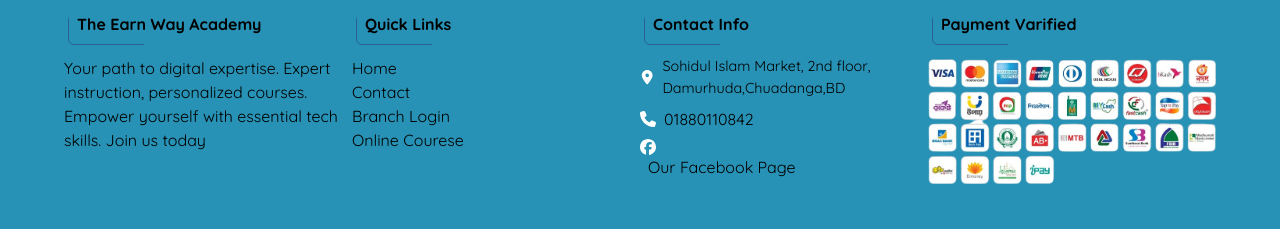
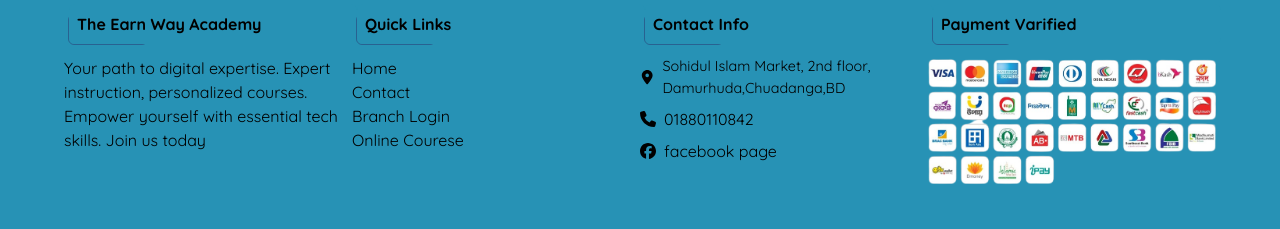
Before and after one commit to hmnazmul24/theearnwayacademy, a Next.js app: page /branch-apply in a window 1280 px wide. Shown: the part 1178-1407 px from the top of the page. Built offline with nearby package versions, Linux system fonts and the light colour scheme; no server answers; a web font is replaced by a local one.

Commit message:
fb logo changed

```diff
--- a/components/shared/MainFooter.tsx
+++ b/components/shared/MainFooter.tsx
@@ -43,7 +43,7 @@ const MainFooter = () => {
             <ul className="">
               <li className=" flex_center text-[0.9rem] justify-start">
                 <span className="mr-2">
-                  <FaLocationDot className="text-[white]" />
+                  <FaLocationDot className="text-[black]" />
                 </span>
                 <span>
                   Sohidul Islam Market, 2nd floor,
@@ -56,18 +56,18 @@ const MainFooter = () => {
                 onClick={() => window.open("tel:01880110842", "_self")}
               >
                 <span className="mr-2">
-                  <FaPhone className="text-[white]" />
+                  <FaPhone className="text-[black]" />
                 </span>
                 <span>01880110842</span>
               </li>
               <Link
                 href={"https://www.facebook.com/the.earn.way?mibextid=ZbWKwL"}
               >
-                <li>
+                <li className="my-2 flex justify-start items-center cursor-pointer">
                   <span className="mr-2">
-                    <FaFacebook className="text-[white]" />
+                    <FaFacebook className="text-[#000000]" />
                   </span>
-                  <span>Our Facebook Page</span>
+                  <span>facebook page</span>
                 </li>
               </Link>
             </ul>
```
